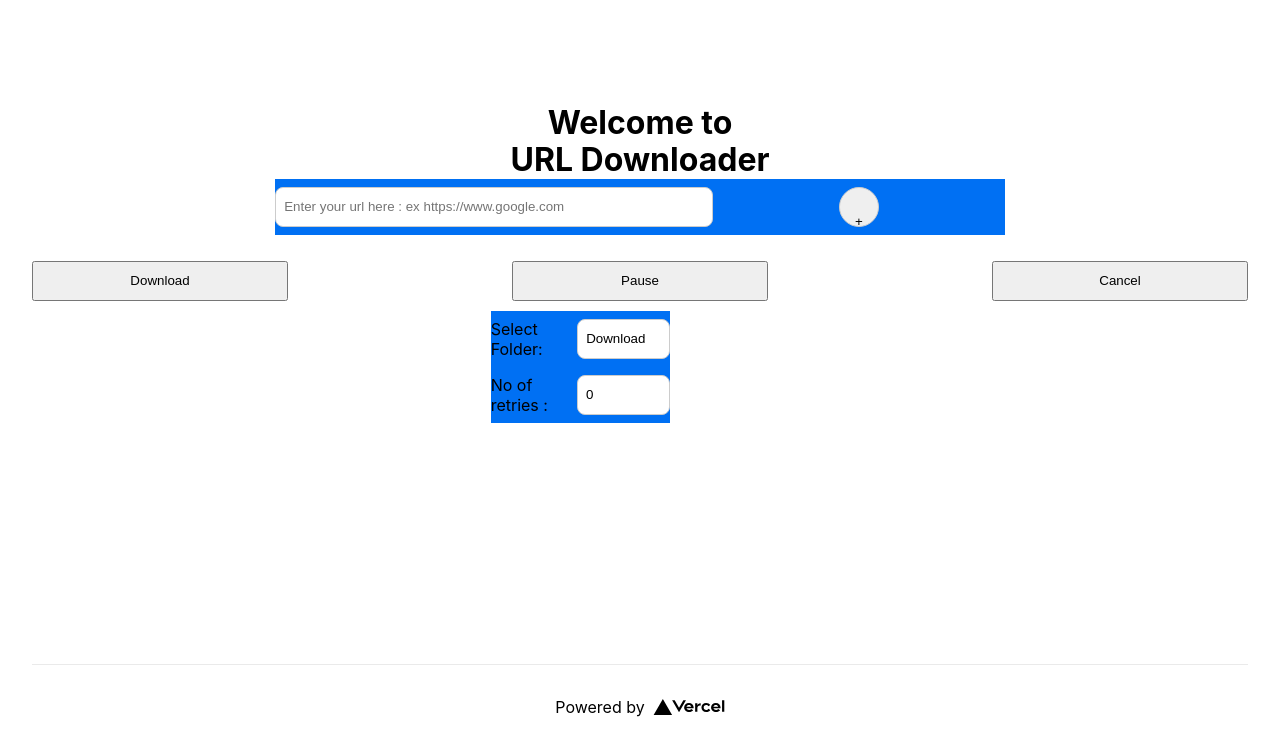
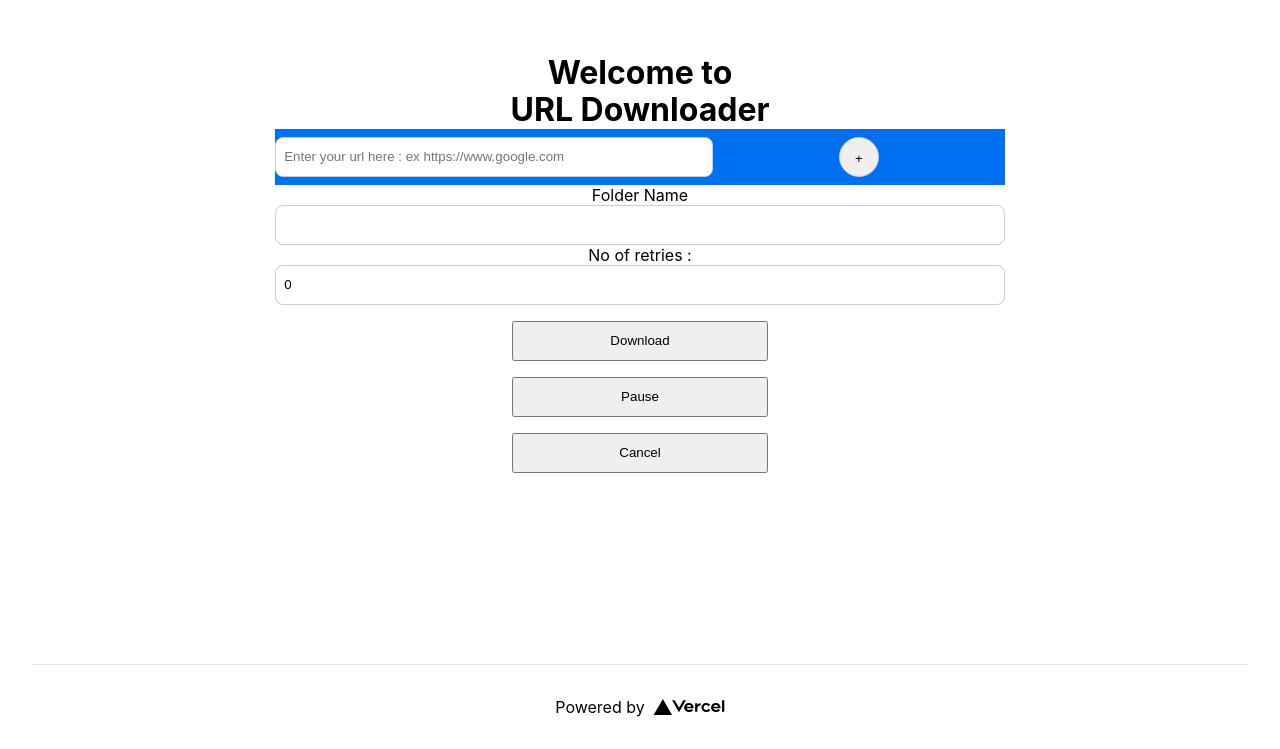
Before and after one commit to farhan-ibrahim/next-url-downloader, a Next.js app: page / in a window 1280 px wide. Shown: the part 136-885 px from the top of the page. Built offline with nearby package versions, Linux system fonts and the light colour scheme.

Commit message:
💄 fix : UI

```diff
--- a/pages/components/Item.tsx
+++ b/pages/components/Item.tsx
@@ -26,9 +26,7 @@ const Item = (props:Props) => {
                 <button
                     onClick={props.onRemove}
                     className={styles.addBtn}
-                >
-                    <p>-</p>
-                </button>
+                >-</button>
             )}
             <input
                 value={value}
@@ -42,9 +40,7 @@ const Item = (props:Props) => {
                 <button
                     onClick={props.onAdd}
                     className={styles.addBtn}
-                >
-                     <p>+</p>
-                </button>
+                >+</button>
             )}
 
       </div>
--- a/pages/index.tsx
+++ b/pages/index.tsx
@@ -7,25 +7,25 @@ import Item from './components/Item'
 
 const Home: NextPage = () => {
   // Some requirements.
-  // 1. The program can accept a single URI or a list of URIs to download
+  // 1. The program can accept a single URI or a list of URIs to download [/]
   // 2. It should be possible to configure download location as well as number of retries.
-  // 2. It should support HTTP/HTTPS, FTP and SFTP
+  // 2. It should support HTTP/HTTPS, FTP and SFTP [/]
   // 3. It should be extensible. Please pay attention to how new protocols can be added
   // 4. It should handle retries and partial downloads. If a file fails to fully download then the partial files must be deleted
-  // 5. It should support parallel downloads
+  // 5. It should support parallel downloads [/]
   // 6. It should handle name clashes. If two different resources have the same name, both should download correctly. If the same resource is downloaded twice, it should overwrite the previous one
   // 7. Program architecture is important.
   // 8. Don't forget about tests.
 
   const httpURL = 'http://techslides.com/demos/sample-videos/small.mp4';
-  const httpsURL = 'https://www.youtube.com/watch?v=dQw4w9WgXcQ';
+  const httpsURL = 'https://images.pexels.com/photos/3184418/pexels-photo-3184418.jpeg';
   const ftpURL = 'ftp://ftp.dlptest.com/';
   const sftpURL = 'sftp://itcsubmit.wustl.edu';
 
 
   const [ urls, setUrls ] = useState<string[]>(["",]);
   const [ retries , setRetries ] = useState<number>(0);
-  const [ location , setLocation ] = useState<string>('Download');
+  const [ location , setLocation ] = useState<string>('');
   const [ progress , setProgress] = useState<number>(0);
 
   const onAddNewUrl = () => {
@@ -37,9 +37,21 @@ const Home: NextPage = () => {
   }
 
   const onClickDownload = async () => {
+    // axios({
+    //     url: 'http://api.dev/file-download', //your url
+    //     method: 'GET',
+    //     responseType: 'blob', // important
+    // }).then((response) => {
+    //     const url = window.URL.createObjectURL(new Blob([response.data]));
+    //     const link = document.createElement('a');
+    //     link.href = url;
+    //     link.setAttribute('download', 'file.pdf'); //or any other extension
+    //     document.body.appendChild(link);
+    //     link.click();
+    // });
+
     fetch('/api/download',{
       method: 'POST',
-      // credentials: 'include',
       headers:{
         'Content-Type': 'application/json'
       },
@@ -50,9 +62,9 @@ const Home: NextPage = () => {
           location,
         }
       }),
-    })
-      .then((res) => res.json())
-      .then((data) => {
+    }).then((res) =>
+      res.json()
+    ).then((data) => {
       console.log("result" , data);
     })
   }
@@ -90,33 +102,22 @@ const Home: NextPage = () => {
             />
           )
         })}
-
-        <div className={styles.control}>
-          <button className={styles.button} onClick={onClickDownload} >Download</button>
-          <button className={styles.button} >Pause</button>
-          <button className={styles.button} >Cancel</button>
-        </div>
-
-        <div>
-          <div className={styles.item}>
-            <label >Select Folder:</label>
+        <label >Folder Name</label>
         <input
           className={styles.input}
           value={location}
           onChange={(e) => setLocation(e.target.value)}
         />
-
-          </div>
-          <div className={styles.item}>
         <label >No of retries :</label>
         <input
           className={styles.input}
           value={retries.toString()}
           onChange={e => setRetries(Number(e.target.value))}
         />
+        <button className={styles.button} onClick={onClickDownload} >Download</button>
+        <button className={styles.button} >Pause</button>
+        <button className={styles.button} >Cancel</button>
 
-          </div>
-        </div>
 
 
       </main>
```
Lines whose indentation alone changed are shown as unchanged.
